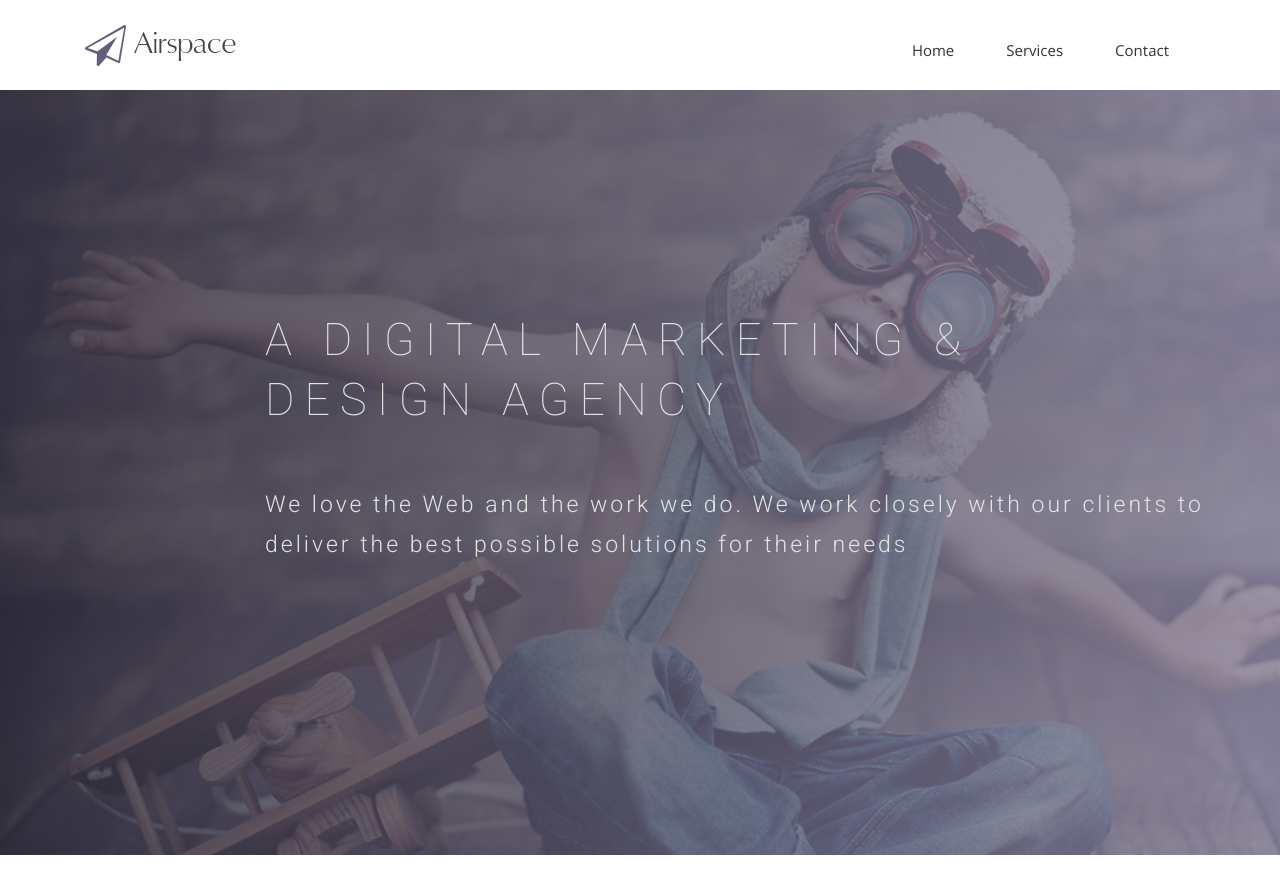
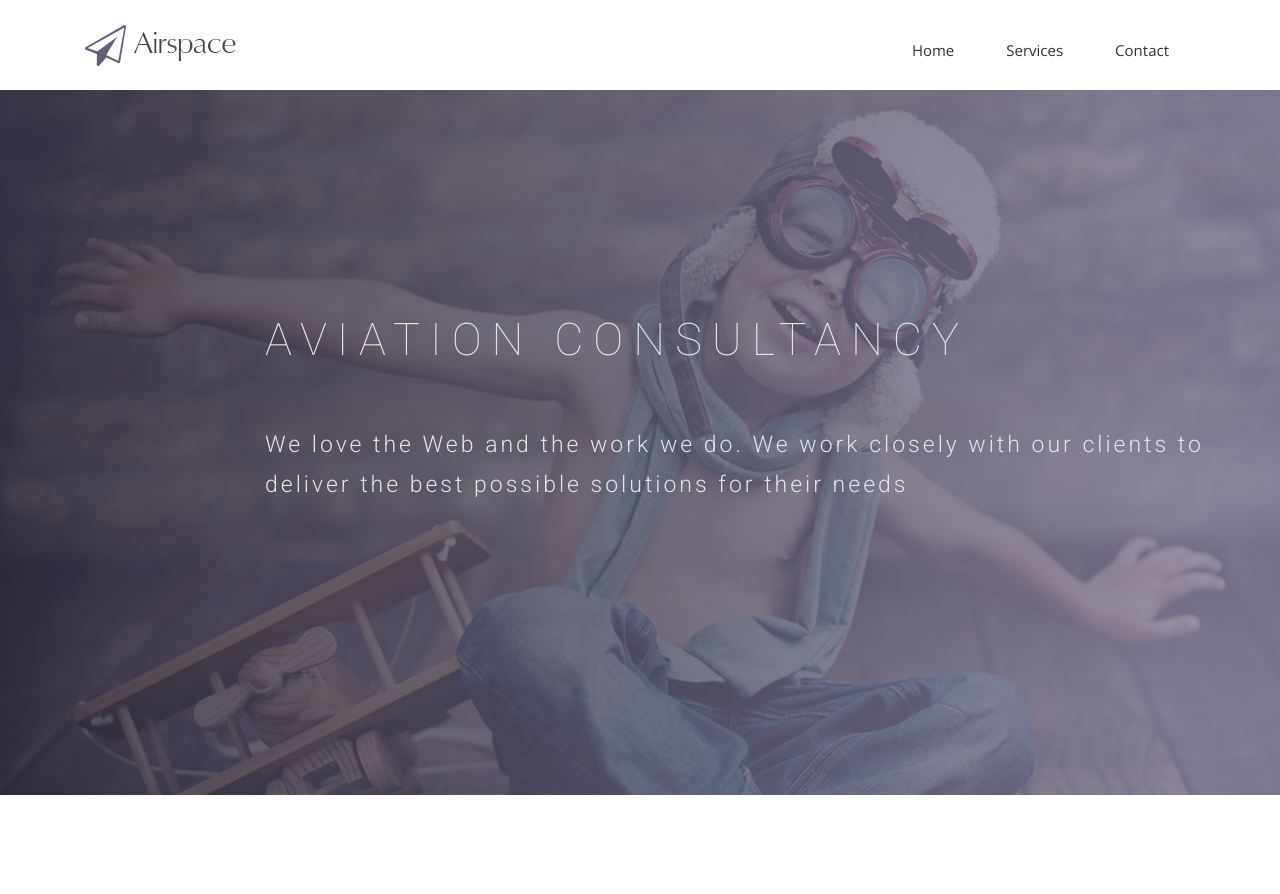
Before and after one commit to hrnaltd/hrnaltd.github.io, a Jekyll site: the page built from index.html, in a window 1280 px wide and 900 px high. Shown: the top 894 px of the window. Built offline with Jekyll 4.4.1, drawn with Linux system fonts in a browser that asks for light colours; nearby versions of some CDN libraries; some web fonts are replaced.

Commit message:
Update index.html
changing index html title

```diff
--- a/index.html
+++ b/index.html
@@ -10,7 +10,7 @@ permalink: /
     <div class="row">
       <div class="col-md-10 col-md-offset-2">
         <div class="block">
-          <h1 class="animated fadeInUp">A DIGITAL MARKETING &#38; <br> DESIGN AGENCY</h1>
+          <h1 class="animated fadeInUp">AVIATION CONSULTANCY</h1>
           <p class="animated fadeInUp">We love the Web and the work we do. We work closely with our clients to deliver the best possible solutions for their needs</p>
         </div>
       </div>
```
